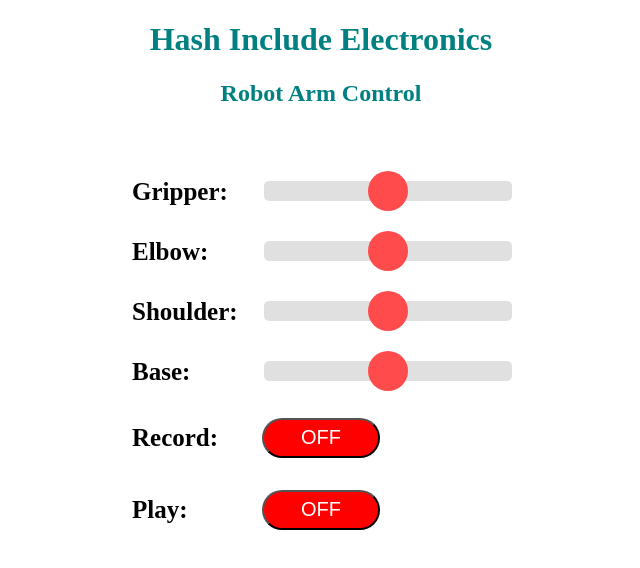
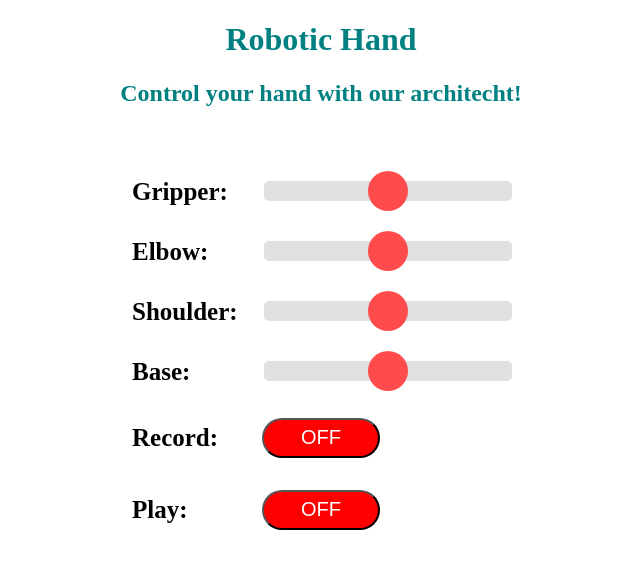
Before and after one commit to Rushi-31/robotp, a plain HTML site: page index.html in a window 1280 px wide. Shown: the whole page, without its empty margins (319-959 px from the left). Drawn offline with Linux system fonts and the light colour scheme.

Commit message:
Update index.html

```diff
--- a/index.html
+++ b/index.html
@@ -62,8 +62,8 @@
   </head>
   <body class="noselect" align="center" style="background-color:White">
 
-    <h1 style="color: teal;text-align:center;">Hash Include Electronics</h1>
-    <h2 style="color: teal;text-align:center;">Robot Arm Control</h2>
+    <h1 style="color: teal;text-align:center;">Robotic Hand</h1>
+    <h2 style="color: teal;text-align:center;">Control your hand with our architecht!</h2>
 
     <table id="mainTable" style="width:400px;margin:auto;table-layout:fixed" CELLSPACING=10>
       <tr/><tr/>
```
